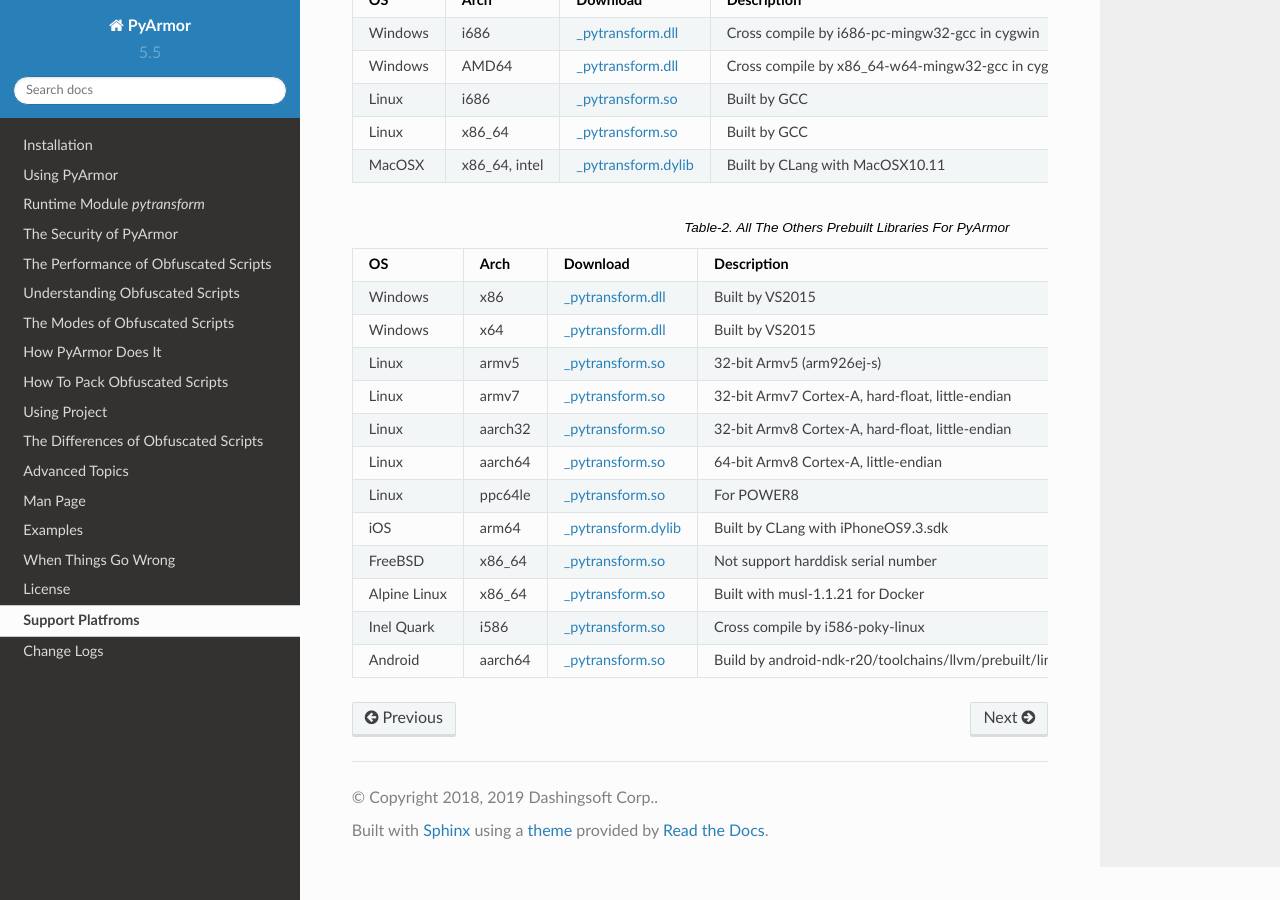
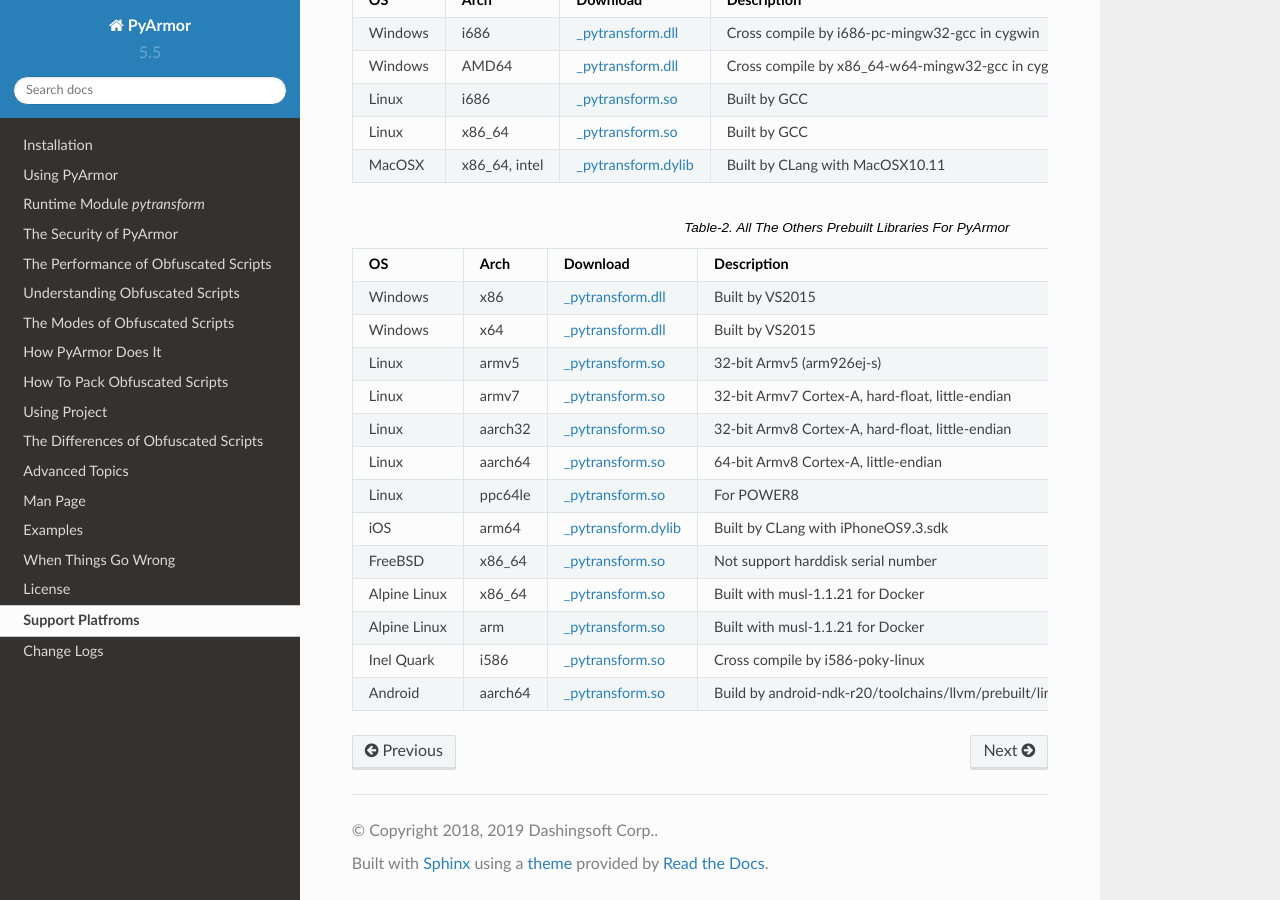
Before and after one commit to dashingsoft/pyarmor, a Sphinx documentation site: the page built from docs/platforms.rst, in a window 1280 px wide and 900 px high, scrolled down 506 px. Built offline with Sphinx 7.4.7 and the Read the Docs theme 2.0.0, drawn with Linux system fonts in a browser that asks for light colours.

Commit message:
Add new platform alpine.arm

```diff
--- a/docs/platforms.rst
+++ b/docs/platforms.rst
@@ -96,6 +96,10 @@
      - x86_64
      - `_pytransform.so <http://pyarmor.dashingsoft.com/downloads/platforms/alpine/_pytransform.so>`_
      - Built with musl-1.1.21 for Docker
+   * - Alpine Linux
+     - arm
+     - `_pytransform.so <http://pyarmor.dashingsoft.com/downloads/platforms/alpine.arm/_pytransform.so>`_
+     - Built with musl-1.1.21 for Docker
    * - Inel Quark
      - i586
      - `_pytransform.so <http://pyarmor.dashingsoft.com/downloads/platforms/intel-quark/_pytransform.so>`_
```
